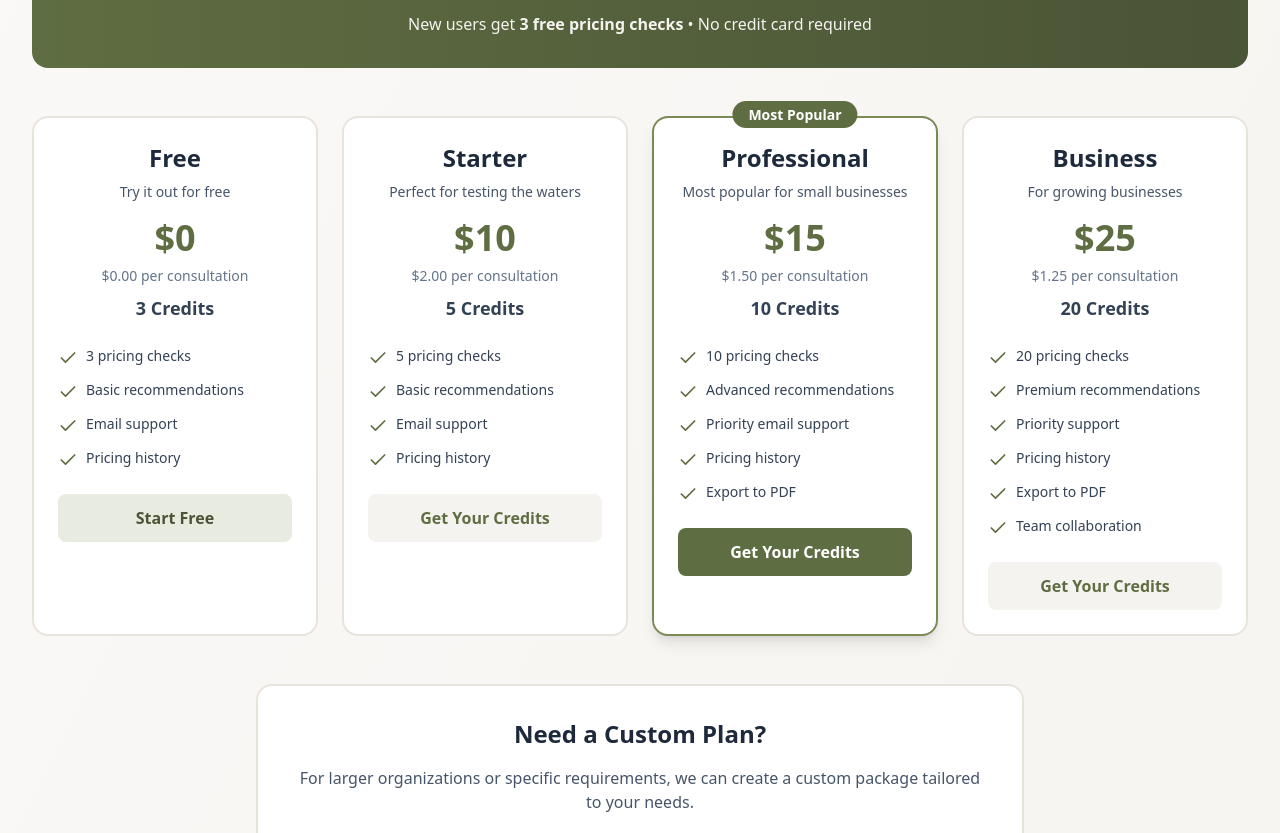
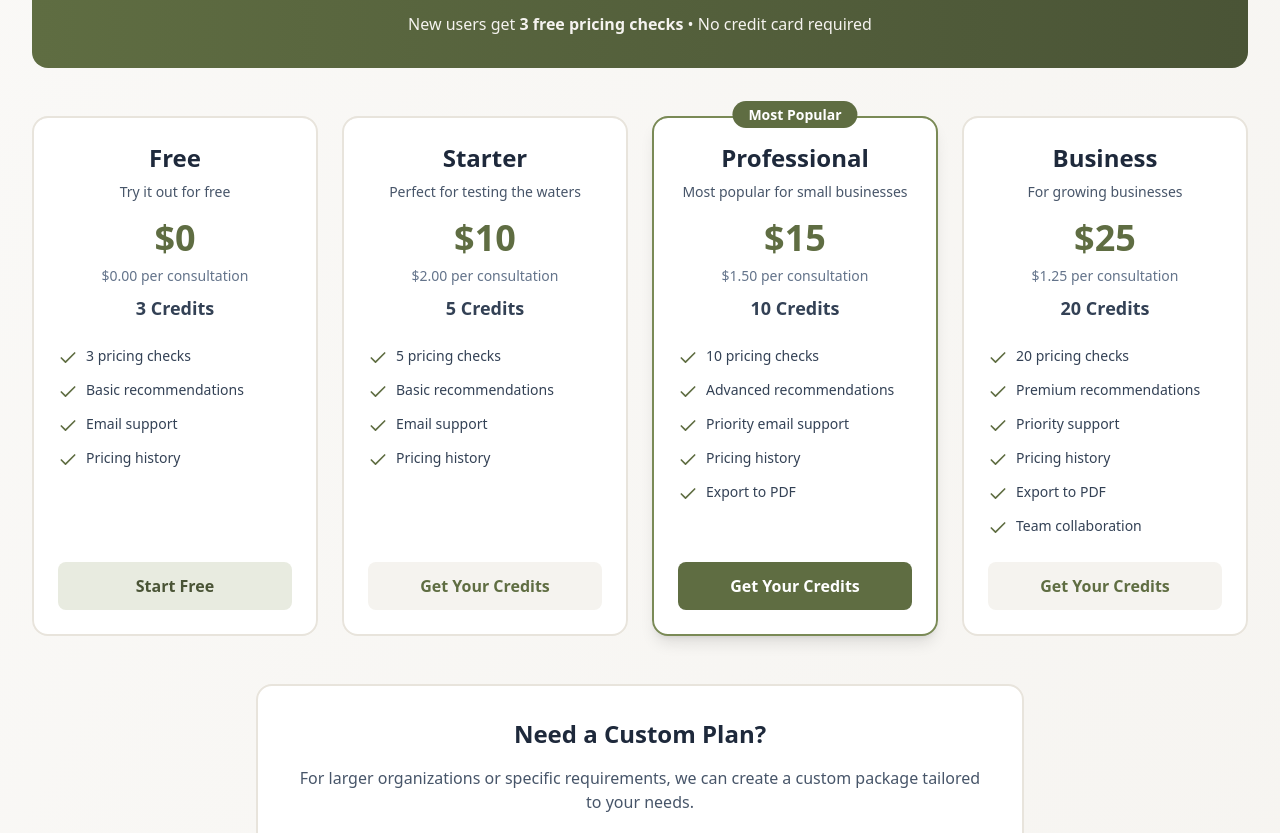
Before and after one commit to Richardson2512/Pricing, a React (Vite) app in the folder frontend/: page /pricing in a window 1280 px wide. Shown: the part 389-1222 px from the top of the page. Built offline with nearby package versions, Linux system fonts and the light colour scheme; no server answers.

Commit message:
Align pricing action buttons in straight line using flexbox
- Add flex flex-col to pricing cards
- Add flex-grow to feature list to push content up
- Add mt-auto to buttons to align them at bottom
- All buttons now align perfectly regardless of feature count

```diff
--- a/frontend/src/pages/Pricing.tsx
+++ b/frontend/src/pages/Pricing.tsx
@@ -97,7 +97,7 @@ export function Pricing() {
             {packages.map((pkg, index) => (
               <div
                 key={index}
-                className={`relative bg-white rounded-2xl p-6 border-2 transition hover:shadow-xl ${
+                className={`relative bg-white rounded-2xl p-6 border-2 transition hover:shadow-xl flex flex-col ${
                   pkg.popular
                     ? 'border-olive-500 shadow-lg'
                     : 'border-beige-200 hover:border-olive-300'
@@ -129,7 +129,7 @@ export function Pricing() {
                   </div>
                 </div>
 
-                <ul className="space-y-3 mb-6">
+                <ul className="space-y-3 mb-6 flex-grow">
                   {pkg.features.map((feature, idx) => (
                     <li key={idx} className="flex items-start gap-2 text-sm">
                       <Check className="w-5 h-5 text-olive-600 flex-shrink-0 mt-0.5" />
@@ -140,7 +140,7 @@ export function Pricing() {
 
                 <button
                   onClick={() => navigate('/auth')}
-                  className={`w-full py-3 rounded-lg font-semibold transition ${
+                  className={`w-full py-3 rounded-lg font-semibold transition mt-auto ${
                     pkg.popular
                       ? 'bg-olive-600 text-white hover:bg-olive-700'
                       : pkg.price === 0
```
